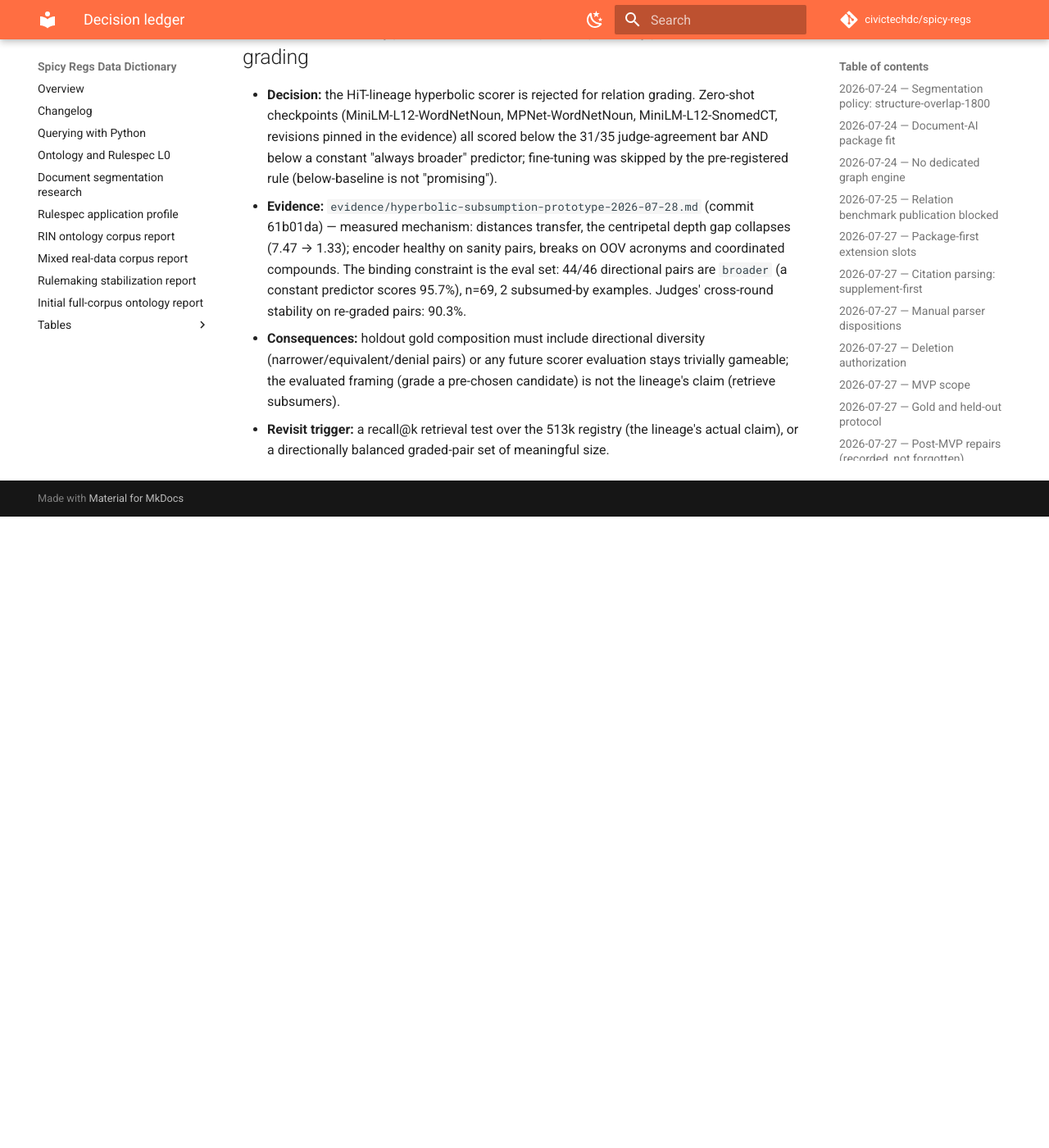
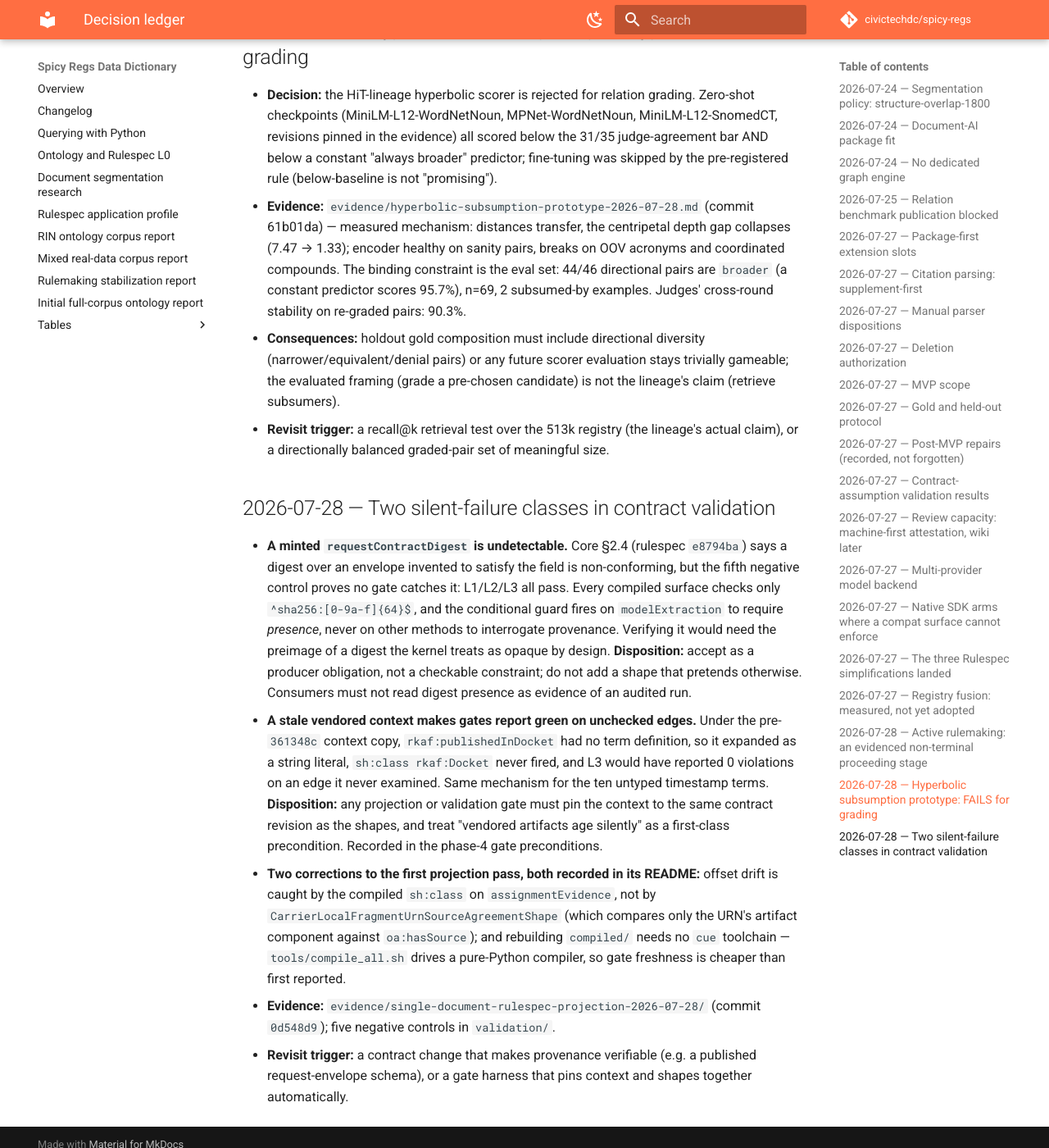
Before and after one commit to civictechdc/spicy-regs, an MkDocs documentation site: the page built from docs/decisions.md, in a window 1280 px wide and 1400 px high, scrolled down 10369 px. Shown: the whole window at 82% size. Built offline with MkDocs 1.6.1 and Material for MkDocs 9.7.7, drawn with Linux system fonts in a browser that asks for light colours; comment, search, counter and statistics services are not loaded; before the commit the page ends 10999 px from its top, so only the background shows below that.

Commit message:
docs: record two silent-failure classes found by the negative controls
A minted requestContractDigest passes every gate (normatively
non-conforming, mechanically undetectable) — accepted as a producer
obligation rather than faked with a shape. A stale vendored context
makes L3 report green on edges it never checked, because an undeclared
term expands as a string literal and sh:class never fires — so gates
must pin context and shapes to the same contract revision.

Co-Authored-By: Claude Fable 5 <noreply@anthropic.com>
Claude-Session: https://claude.ai/code/session_01Pe2GbezmVQ5HkYPfoWU6YY

```diff
--- a/docs/decisions.md
+++ b/docs/decisions.md
@@ -437,3 +437,38 @@ so explicitly. Plans cite this file; this file cites evidence.
 - **Revisit trigger:** a recall@k retrieval test over the 513k registry
   (the lineage's actual claim), or a directionally balanced graded-pair
   set of meaningful size.
+
+## 2026-07-28 — Two silent-failure classes in contract validation
+
+- **A minted `requestContractDigest` is undetectable.** Core §2.4 (rulespec
+  `e8794ba`) says a digest over an envelope invented to satisfy the field is
+  non-conforming, but the fifth negative control proves no gate catches it:
+  L1/L2/L3 all pass. Every compiled surface checks only
+  `^sha256:[0-9a-f]{64}$`, and the conditional guard fires on
+  `modelExtraction` to require *presence*, never on other methods to
+  interrogate provenance. Verifying it would need the preimage of a digest
+  the kernel treats as opaque by design. **Disposition:** accept as a
+  producer obligation, not a checkable constraint; do not add a shape that
+  pretends otherwise. Consumers must not read digest presence as evidence
+  of an audited run.
+- **A stale vendored context makes gates report green on unchecked edges.**
+  Under the pre-`361348c` context copy, `rkaf:publishedInDocket` had no term
+  definition, so it expanded as a string literal, `sh:class rkaf:Docket`
+  never fired, and L3 would have reported 0 violations on an edge it never
+  examined. Same mechanism for the ten untyped timestamp terms.
+  **Disposition:** any projection or validation gate must pin the context to
+  the same contract revision as the shapes, and treat "vendored artifacts
+  age silently" as a first-class precondition. Recorded in the phase-4 gate
+  preconditions.
+- **Two corrections to the first projection pass, both recorded in its
+  README:** offset drift is caught by the compiled `sh:class` on
+  `assignmentEvidence`, not by `CarrierLocalFragmentUrnSourceAgreementShape`
+  (which compares only the URN's artifact component against `oa:hasSource`);
+  and rebuilding `compiled/` needs no `cue` toolchain —
+  `tools/compile_all.sh` drives a pure-Python compiler, so gate freshness is
+  cheaper than first reported.
+- **Evidence:** `evidence/single-document-rulespec-projection-2026-07-28/`
+  (commit `0d548d9`); five negative controls in `validation/`.
+- **Revisit trigger:** a contract change that makes provenance verifiable
+  (e.g. a published request-envelope schema), or a gate harness that pins
+  context and shapes together automatically.
```
